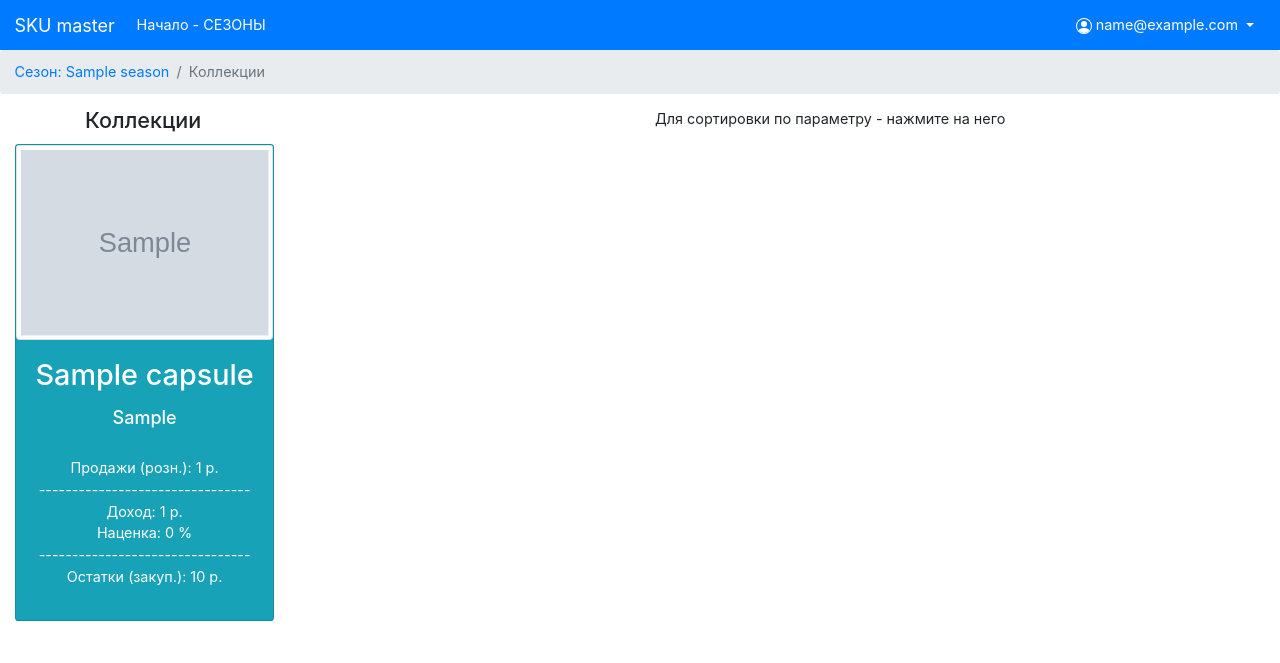
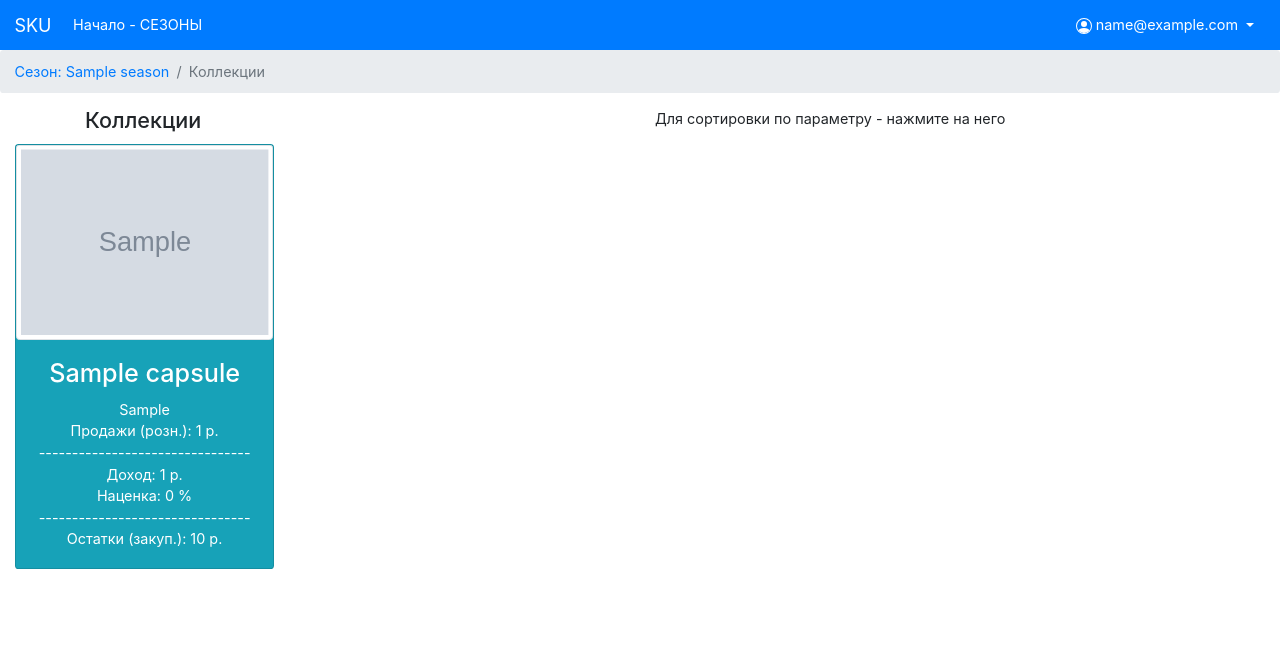
Before and after one commit to ruslanizz/skumaster3, a Django app: page /capsules/ in a window 1280 px wide. Shown: the top 663 px of the page. Run offline with Django 3.2, Linux system fonts and the light colour scheme; a user stored in the database is signed in; tables that the repository leaves empty hold one stand-in row (values such as "Sample post"); grey boxes marked "Sample" are stand-in pictures; some libraries are stand-ins or nearby versions.

Commit message:
commit 12jan before push to github

```diff
--- a/skuproject/frontend/templates/capsules.html
+++ b/skuproject/frontend/templates/capsules.html
@@ -35,16 +35,16 @@
                     <img class ="card-img-top img-thumbnail" :src="i.img" v-if="i.img" />
                     </a>
                     <div class="card-body">
-                        <h2 class="card-title">
+                        <h3 class="card-title">
                         <a :href="'/sku/?capsule=' + i.id" class="card-link text-white">{{i.name}}</a>
-                        </h2>
+                        </h3>
                         <p class="card-text">
 
-                        <h5>
+<!--                        <h5>-->
                         <a v-on:click="sortParam='capsule_firstletters'">
                         {{i.capsule_firstletters}}
                         </a>
-                        </h5>
+<!--                        </h5>-->
                         <br>
 
 
--- a/skuproject/frontend/templates/index.html
+++ b/skuproject/frontend/templates/index.html
@@ -2,7 +2,7 @@
 <html lang="en">
 <head>
     <meta charset="UTF-8">
-    <title>SKU master | Главная страница</title>
+    <title>SKU | Главная страница</title>
 
     <link rel="stylesheet" href="https://cdn.jsdelivr.net/npm/bootstrap@4.5.3/dist/css/bootstrap.min.css" integrity="sha384-TX8t27EcRE3e/ihU7zmQxVncDAy5uIKz4rEkgIXeMed4M0jlfIDPvg6uqKI2xXr2" crossorigin="anonymous">
     <script src="https://code.jquery.com/jquery-3.5.1.slim.min.js" integrity="sha384-DfXdz2htPH0lsSSs5nCTpuj/zy4C+OGpamoFVy38MVBnE+IbbVYUew+OrCXaRkfj" crossorigin="anonymous"></script>
@@ -16,9 +16,13 @@
 </style>
 
 <!--Перезапишем размер Бутстрапа на меньший-->
+<!--Так как fixed-top navbar - он перекрывает все под ним, поэтому ставим padding-top -->
 <style>
     html {
         font-size: 0.9rem;
+        }
+    body {
+        padding-top: 50px;
         }
 </style>
 
@@ -26,8 +30,8 @@
 <body>
 
 
-<nav class="navbar navbar-expand-lg navbar-dark bg-primary">
-  <a class="navbar-brand" href="/">SKU master</a>
+<nav class="navbar fixed-top navbar-expand-lg navbar-dark bg-primary">
+  <a class="navbar-brand" href="/">SKU</a>
   <button class="navbar-toggler" type="button" data-toggle="collapse" data-target="#navbarSupportedContent" aria-controls="navbarSupportedContent" aria-expanded="false" aria-label="Toggle navigation">
     <span class="navbar-toggler-icon"></span>
   </button>
@@ -67,9 +71,11 @@
 
 
 
+
 {% block my_content %}
 
 {% verbatim %}
+
 <div  id="seasonsapp">
 <br>
 <div class="container">
@@ -105,10 +111,12 @@
             <img class ="card-img-top img-thumbnail" :src="i.img" v-if="i.img" />
             </a>
             <div class="card-body">
-                <h2 class="card-title">
+                <h3 class="card-title">
                     <a :href="'/capsules/?season=' + i.id" class="card-link text-white">{{i.name}}</a>
-                </h2>
+                </h3>
+
                 {{i.season_firstletters}}
+
                 <br>
                 Количество капсул: {{i.capsules_quantity}}
                 <br>
@@ -131,6 +139,7 @@
 
 </div>
 </div>
+
 {% endverbatim %}
 
 
--- a/skuproject/products/admin.py
+++ b/skuproject/products/admin.py
@@ -1,8 +1,12 @@
 from django.contrib import admin
 from .models import UploadedBaseInfo, Season, Capsule, SKU, Size
+
+class SKUAdmin(admin.ModelAdmin):
+    search_fields = ['sku_firstletters']
+
 
 admin.site.register(UploadedBaseInfo)
 admin.site.register(Season)
 admin.site.register(Capsule)
-admin.site.register(SKU)
+admin.site.register(SKU, SKUAdmin)
 admin.site.register(Size)
--- a/skuproject/products/services.py
+++ b/skuproject/products/services.py
@@ -47,7 +47,8 @@ def get_size_short(sizelong):
 
 
 def string_to_decimal(string):
-    string = string.replace(' ','')
+    if isinstance(string, str):
+        string = string.replace(' ','')
     return Decimal(string)
 
 def string_to_integer(string):
```
Also changed, not shown: skuproject/frontend/templates/sku.html (+2 -28 lines).
